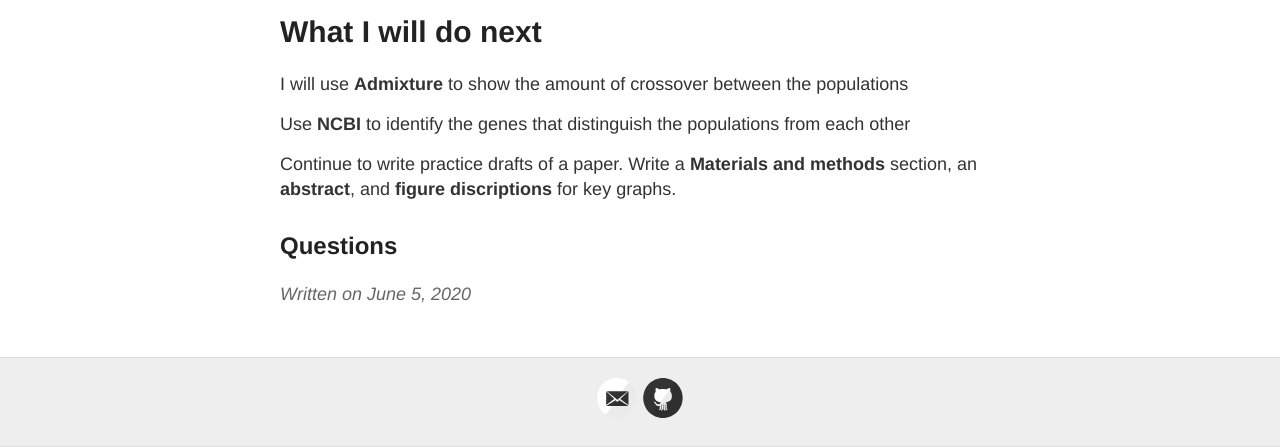
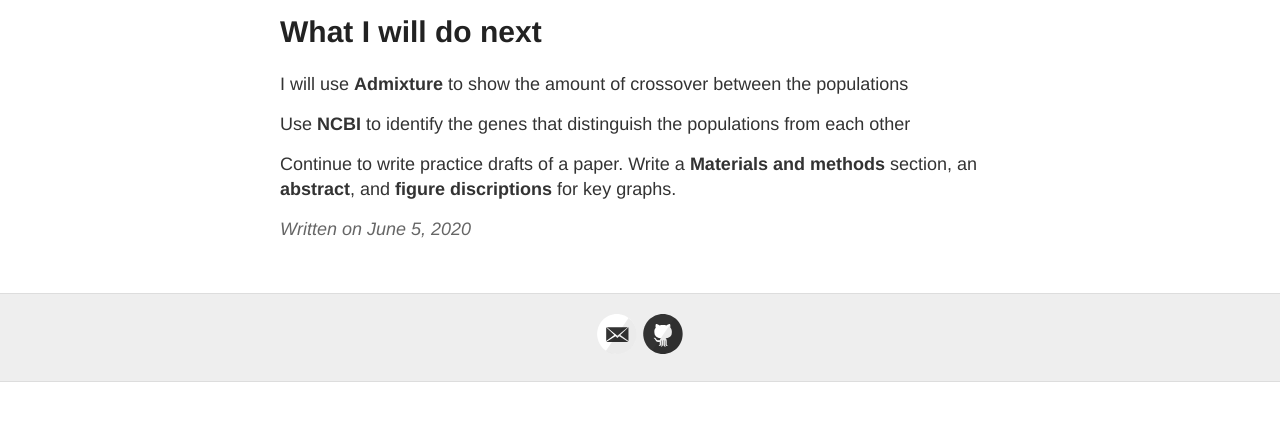
Before and after one commit to Mwags24/Brevolium_Notebook, a Jekyll site: the page built from _posts/2020-6-05-Summary.md, in a window 1280 px wide and 900 px high, scrolled down 4450 px, cut to the strip 453-900 px from the top of the window. Built offline with Jekyll 4.4.1, drawn with Linux system fonts in a browser that asks for light colours; after the commit the page ends 5285 px from its top, so only the background shows below that.

Commit message:
Update 2020-6-05-Summary.md

```diff
--- a/_posts/2020-6-05-Summary.md
+++ b/_posts/2020-6-05-Summary.md
@@ -75,6 +75,3 @@ Use **NCBI** to identify the genes that distinguish the populations from each ot
 
 Continue to write practice drafts of a paper.
 Write a **Materials and methods** section, an **abstract**, and **figure discriptions** for key graphs.
-
-
-## Questions
```
